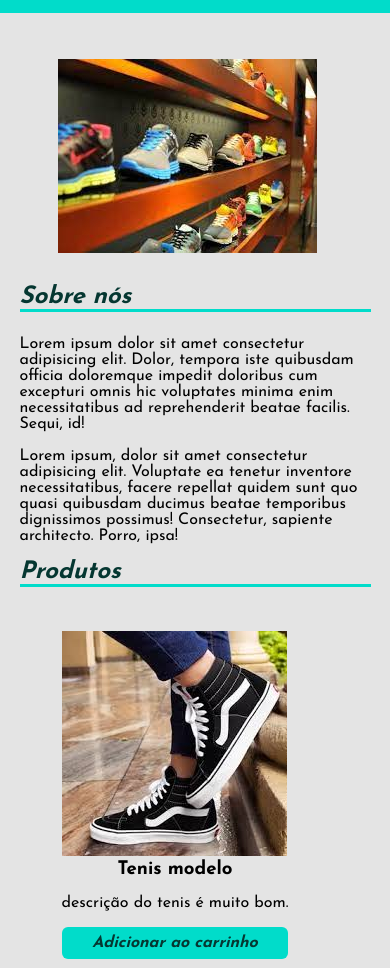
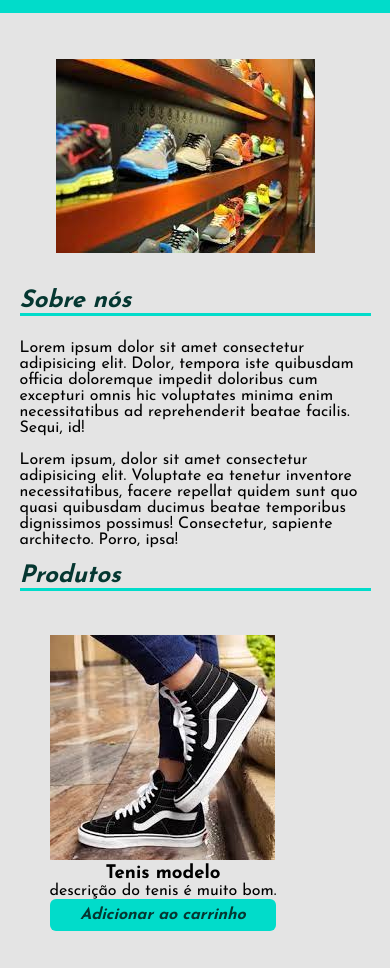
Before and after one commit to HellenMB/sim_loja_virtual, a plain HTML site: page index.html in a window 390 px wide. Shown: the part 99-1067 px from the top of the page. Drawn offline with Linux system fonts and the light colour scheme.

Commit message:
chore: alteração de responsividade.

```diff
--- a/index.html
+++ b/index.html
@@ -30,10 +30,10 @@
             <img class="loja" src="./images/loja.jpg" alt="Nossa loja">
             <div>
                 <h2>Sobre nós</h2>
-                <p>
+                <p class="word">
                     Lorem ipsum dolor sit amet consectetur adipisicing elit. Dolor, tempora iste quibusdam officia doloremque impedit doloribus cum excepturi omnis hic voluptates minima enim necessitatibus ad reprehenderit beatae facilis. Sequi, id!
                 </p>
-                <p>Lorem ipsum, dolor sit amet consectetur adipisicing elit. Voluptate ea tenetur inventore necessitatibus, facere repellat quidem sunt quo quasi quibusdam ducimus beatae temporibus dignissimos possimus! Consectetur, sapiente architecto. Porro, ipsa!</p>
+                <p class="word">Lorem ipsum, dolor sit amet consectetur adipisicing elit. Voluptate ea tenetur inventore necessitatibus, facere repellat quidem sunt quo quasi quibusdam ducimus beatae temporibus dignissimos possimus! Consectetur, sapiente architecto. Porro, ipsa!</p>
             </div>
         </div>
     </section>
--- a/main.css
+++ b/main.css
@@ -5,11 +5,15 @@
     font-family: 'Josefin Sans', sans-serif;
 }
 
+html {
+    overflow-x: hidden;
+}
+
 body{
     background-color: rgb(228, 228, 228);
 }
 
-p {
+.word {
     margin-bottom: 16px;
     margin-top: 16px;
 }
@@ -98,13 +102,17 @@ button {
 }
 
 @media screen and (max-width: 767px) {
+    body {
+        overflow: hidden;
+    }
+
     .container {
         max-width: 90%;
         display: block;
     }
 
     .container-flex {
-        max-width: 100%;
+        max-width: 90%;
         display: flex;
         flex-wrap: wrap;
         justify-content: space-between;
@@ -113,7 +121,7 @@ button {
     }
     .container-flex li {
         align-items: center;
-        margin-left: 32px;
+        margin-left: 20px;
         flex-direction: column;
     }
 
@@ -123,8 +131,12 @@ button {
     }
 
     #about .container {
-        flex-direction: column;
+        display: block;
         align-items: center;
+    }
+
+    #about .container img {
+        margin-left: 36px;
     }
 
     .container-flex li img {
@@ -133,7 +145,8 @@ button {
 }
 
 
-@media screen and (min-width: 768px) and (max-width:1023px) {
+@media screen and (max-width:1023px) {
+
     .container-flex{
         max-width: 90%;
     }
```
